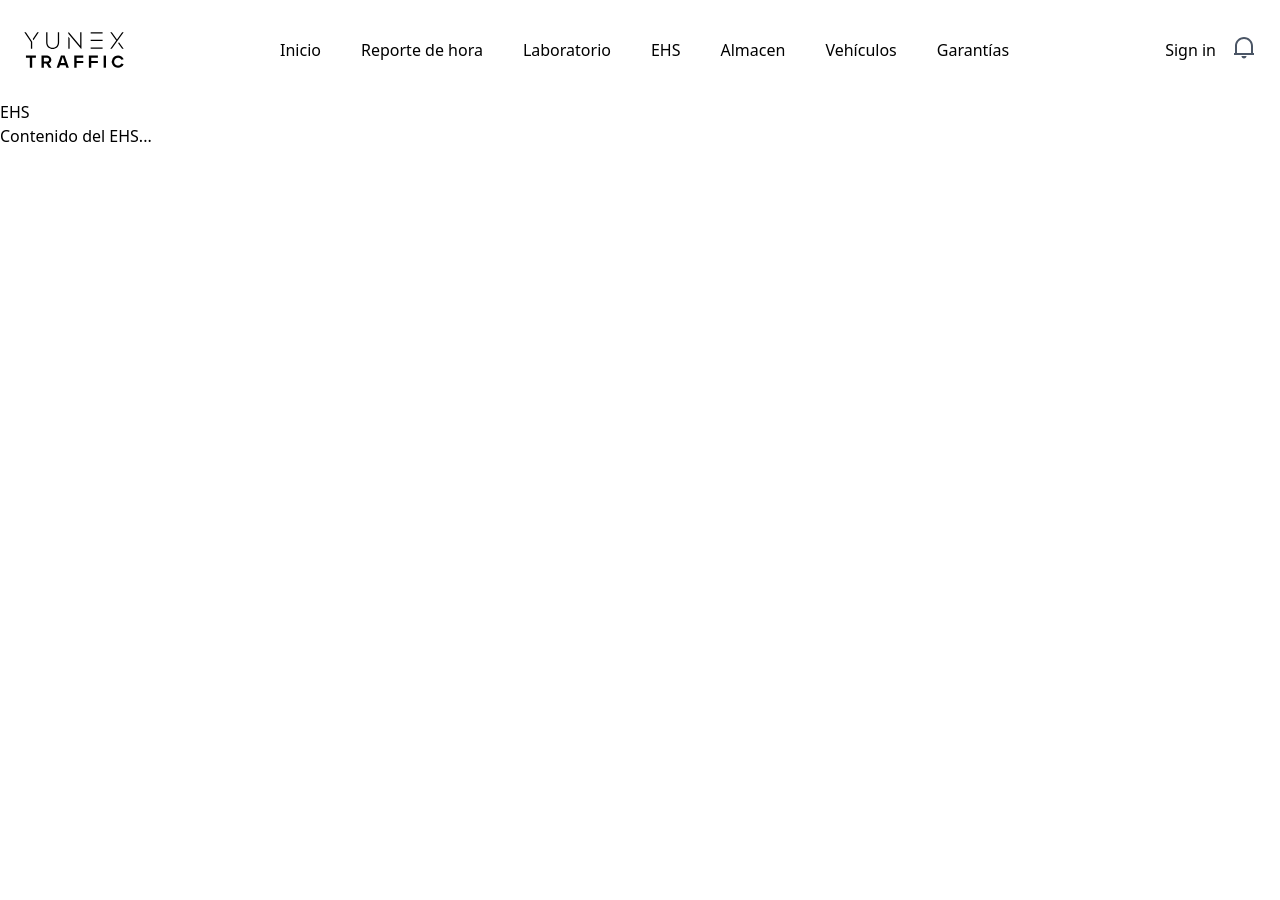
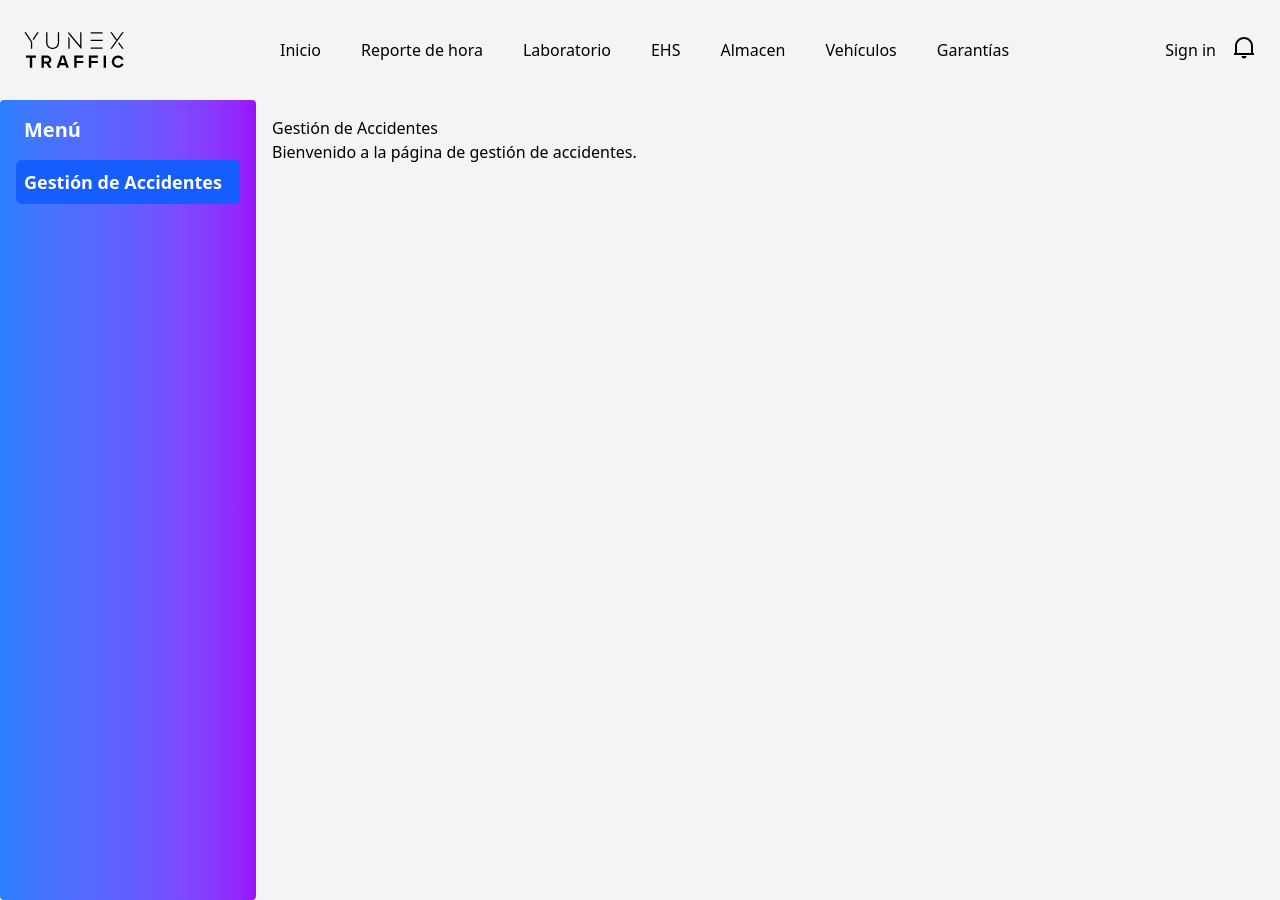
Before and after one commit to Davidddd222/YunexReact, a React (Vite) app in the folder frontend/: page /ehs in a window 1280 px wide. Before the commit the page ends 800 px from the top, so only its background shows below. Built offline with nearby package versions, Linux system fonts and the light colour scheme; no server answers.

Commit message:
Modificaciones en algunos archivos y un poco de 2 módulos restantes

```diff
--- a/frontend/src/components/notificaciones/Notificaciones.tsx
+++ b/frontend/src/components/notificaciones/Notificaciones.tsx
@@ -7,7 +7,7 @@ const Notificaciones: React.FC = () => {
       <Popover>
         <PopoverTrigger>
           <RiNotification2Line
-            className="text-gray-600 h-6 w-6 cursor-pointer hover:text-gray-800 transition-colors duration-200"
+            className="text-balck h-6 w-6 cursor-pointer hover:text-gray-800 transition-colors duration-200"
           />
         </PopoverTrigger>
         <PopoverContent
--- a/frontend/src/pages/Almacen/Almacen.tsx
+++ b/frontend/src/pages/Almacen/Almacen.tsx
@@ -1,14 +1,70 @@
-// src/pages/ReporteDeHora.tsx
-import Header from "@/components/Header";
+"use client";
 
-const Almacen: React.FC = () => {
-    return (
-      <div>
-        <Header />
-        <h1>Almacen</h1>
-        <p>Contenido del Almacen...</p>
-      </div>
-    );
+// pages/lab.tsx (o donde tengas tu componente Laboratorio)
+import { useState } from 'react';
+import Header from '@/components/Header';// Importa el componente Ensambles
+import Equipos from './components/Equipos';
+
+type Section = 'equipos'; // Tipos de secciones
+
+const Almacen = () => {
+  const [isSidebarOpen, setIsSidebarOpen] = useState(false);
+  const [activeSection, setActiveSection] = useState<Section>('equipos'); // Sección activa
+
+  const toggleSidebar = () => {
+    setIsSidebarOpen(!isSidebarOpen); // Cambia el estado del sidebar
   };
 
-  export default Almacen;
+  const handleNavigation = (section: Section) => {
+    setActiveSection(section); // Cambia la sección activa cuando el usuario hace clic en el menú
+  };
+
+  return (
+    <div className="min-h-screen bg-gray-100">
+      {/* Header */}
+      <Header />
+
+      {/* Contenedor principal */}
+      <div className="flex">
+        {/* Botón para abrir/cerrar el sidebar (solo visible en móviles) */}
+        <button
+          onClick={toggleSidebar}
+          className="fixed lg:hidden z-50 p-2 bg-gray-800 text-white rounded-md m-2"
+        >
+          {isSidebarOpen ? 'Cerrar' : 'Abrir'}
+        </button>
+
+        {/* Sidebar */}
+        <div
+          className={`fixed lg:relative lg:translate-x-0 transform ${
+            isSidebarOpen ? 'translate-x-0' : '-translate-x-full'
+          } transition-transform duration-300 ease-in-out w-64 rounded-sm bg-gradient-to-r from-blue-500 via-indigo-500 to-purple-600 text-white h-screen p-4`}
+        >
+          <h2 className="text-xl font-semibold mb-4 ml-2">Menú</h2>
+          <ul>
+            <li className="mb-2">
+              <button
+                onClick={() => handleNavigation('equipos')}
+                className={`w-full p-2 text-left rounded-md text-lg font-semibold transition-colors duration-300 ${
+                  activeSection === 'equipos'
+                    ? 'bg-blue-600 text-white'
+                    : 'hover:bg-blue-700 hover:text-white'
+                }`}
+              >
+                Equipos
+              </button>
+            </li>
+          </ul>
+        </div>
+
+        {/* Contenido principal */}
+        <div className="flex-1 p-4">
+          {/* Secciones de contenido */}
+          {activeSection === 'equipos' && <Equipos />}
+        </div>
+      </div>
+    </div>
+  );
+};
+
+export default Almacen;
--- /dev/null
+++ b/frontend/src/pages/Almacen/components/Equipos.tsx
@@ -0,0 +1,12 @@
+import React from 'react';
+
+const Equipos: React.FC = () => {
+    return (
+        <div>
+            <h1>Equipos</h1>
+            <p>Bienvenido a la página de Equipos.</p>
+        </div>
+    );
+};
+
+export default Equipos;
--- a/frontend/src/pages/EHS/EHS.tsx
+++ b/frontend/src/pages/EHS/EHS.tsx
@@ -1,14 +1,70 @@
-// src/pages/ReporteDeHora.tsx
-import Header from "@/components/Header";
+"use client";
 
-const EHS: React.FC = () => {
-    return (
-      <div>
-        <Header />
-        <h1>EHS</h1>
-        <p>Contenido del EHS...</p>
-      </div>
-    );
+// pages/lab.tsx (o donde tengas tu componente Laboratorio)
+import { useState } from 'react';
+import Header from '@/components/Header';// Importa el componente Ensambles
+import GestionAccidentes from './components/GestionAccidentes';
+
+type Section = 'gestion'; // Tipos de secciones
+
+const EHS = () => {
+  const [isSidebarOpen, setIsSidebarOpen] = useState(false);
+  const [activeSection, setActiveSection] = useState<Section>('gestion'); // Sección activa
+
+  const toggleSidebar = () => {
+    setIsSidebarOpen(!isSidebarOpen); // Cambia el estado del sidebar
   };
 
-  export default EHS;
+  const handleNavigation = (section: Section) => {
+    setActiveSection(section); // Cambia la sección activa cuando el usuario hace clic en el menú
+  };
+
+  return (
+    <div className="min-h-screen bg-gray-100">
+      {/* Header */}
+      <Header />
+
+      {/* Contenedor principal */}
+      <div className="flex">
+        {/* Botón para abrir/cerrar el sidebar (solo visible en móviles) */}
+        <button
+          onClick={toggleSidebar}
+          className="fixed lg:hidden z-50 p-2 bg-gray-800 text-white rounded-md m-2"
+        >
+          {isSidebarOpen ? 'Cerrar' : 'Abrir'}
+        </button>
+
+        {/* Sidebar */}
+        <div
+          className={`fixed lg:relative lg:translate-x-0 transform ${
+            isSidebarOpen ? 'translate-x-0' : '-translate-x-full'
+          } transition-transform duration-300 ease-in-out w-64 rounded-sm bg-gradient-to-r from-blue-500 via-indigo-500 to-purple-600 text-white h-screen p-4`}
+        >
+          <h2 className="text-xl font-semibold mb-4 ml-2">Menú</h2>
+          <ul>
+            <li className="mb-2">
+              <button
+                onClick={() => handleNavigation('gestion')}
+                className={`w-full p-2 text-left rounded-md text-lg font-semibold transition-colors duration-300 ${
+                  activeSection === 'gestion'
+                    ? 'bg-blue-600 text-white'
+                    : 'hover:bg-blue-700 hover:text-white'
+                }`}
+              >
+                Gestión de Accidentes
+              </button>
+            </li>
+          </ul>
+        </div>
+
+        {/* Contenido principal */}
+        <div className="flex-1 p-4">
+          {/* Secciones de contenido */}
+          {activeSection === 'gestion' && <GestionAccidentes />}
+        </div>
+      </div>
+    </div>
+  );
+};
+
+export default EHS;
--- /dev/null
+++ b/frontend/src/pages/EHS/components/GestionAccidentes.tsx
@@ -0,0 +1,12 @@
+import React from 'react';
+
+const GestionAccidentes: React.FC = () => {
+    return (
+        <div>
+            <h1>Gestión de Accidentes</h1>
+            <p>Bienvenido a la página de gestión de accidentes.</p>
+        </div>
+    );
+};
+
+export default GestionAccidentes;
--- /dev/null
+++ b/frontend/src/pages/EHS/components/GestionIncidentes.tsx
@@ -0,0 +1,12 @@
+import React from 'react';
+
+const GestionIncidentes: React.FC = () => {
+    return (
+        <div>
+            <h1>Gestión de Incidentes</h1>
+            <p>Bienvenido a la página de gestión de incidentes.</p>
+        </div>
+    );
+};
+
+export default GestionIncidentes;
--- a/frontend/src/pages/HomePage.tsx
+++ b/frontend/src/pages/HomePage.tsx
@@ -1,15 +1,21 @@
 import React from 'react';
 import Header from '@/components/Header';
-
+import { FaPlay } from "react-icons/fa";
 
 const HomePage: React.FC = () => {
     return (
         <>
         <Header />
-        <div className=' bg-white text-center justify-center italic text-2xl font-semibold'>
-            <h1>Welcome to the Home Page</h1>
-            <p>This is the home page of our application.</p>
-        </div>
+        <div className="min-h-screen p-8 pb-20 gap-16 " style={{ background: 'linear-gradient(0deg, rgba(34,110,195,1) 17%, rgba(140,180,224,1) 40%, rgba(255,255,255,1) 80%)' }}>
+            <div className='font-semibold text-6xl ml-8 mt-12'>
+            Uniting what’s<br />
+            next <span className='inline-flex items-center text-3xl rounded-full w-14 h-14' style={{ background: 'linear-gradient(0deg, rgba(140,180,224,1) 8%, rgba(255,255,255,1) 90%)' }}><FaPlay className='cursor-pointer ml-4'/></span> in traffic.
+            <p className='text-2xl mt-4'>We launch cities into the future.</p>
+            <p className='text-xl mt-3'>Yunex Traffic develops innovative mobility ecosystems and services for <br/>
+                 the smart city making <strong className='font-bold text-sky-700'>mobility safer, more efficient, and more sustainable</strong><br/>
+                 with forward-looking infrastructure and transport solutions.</p>
+            </div>
+            </div>
         </>
     );
 };
```
